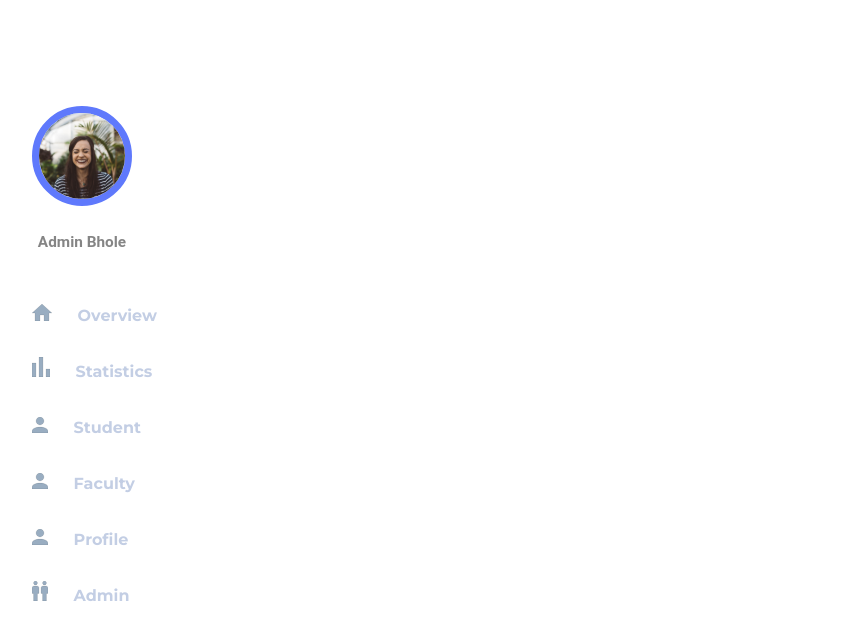
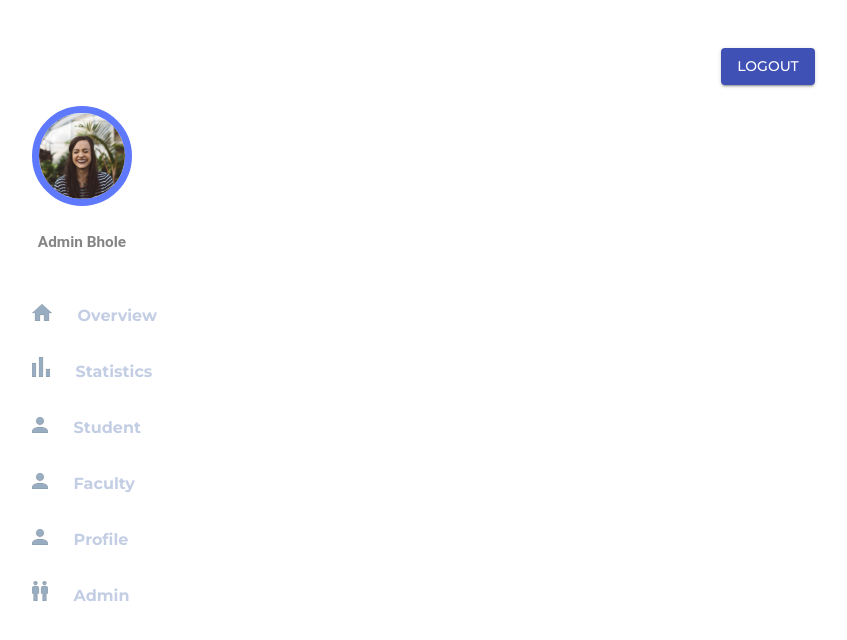
Before and after one commit to nischaynagar/CollegeScape, a React (Create React App) app: page /#/login in a window 1280 px wide. Shown: the top 640 px of the page, without its empty margins (32-879 px from the left). Built offline with nearby package versions, Linux system fonts and the light colour scheme; sample sign-in values are in the browser's storage.

Commit message:
set user null on logout

```diff
--- /dev/null
+++ b/src/Components/DashboardComponents/rightSideBar/rightSideBar.module.css
@@ -0,0 +1,16 @@
+.RightSideBarMain {
+  width: 100%;
+  display: flex;
+  justify-content: center;
+  align-items: flex-start;
+  padding-top: 6vh;
+}
+
+.ContainerBox {
+  display: flex;
+  flex-direction: row;
+}
+
+.main {
+  display: flex;
+}
--- a/src/Components/DashboardComponents/statistics/styles.module.css
+++ b/src/Components/DashboardComponents/statistics/styles.module.css
@@ -1,8 +1,3 @@
-.ContainerBox {
-  display: flex;
-  flex-direction: row;
-}
-
 .leftbar {
   width: 20vw;
   height: 90vh;
--- a/src/pages/Dashboard.js
+++ b/src/pages/Dashboard.js
@@ -1,15 +1,31 @@
 import React from "react";
-import { HashRouter as Router, Switch, Route } from "react-router-dom";
+import {
+  HashRouter as Router,
+  Switch,
+  Route,
+  useHistory,
+} from "react-router-dom";
 import Sidebar from "../Components/DashboardComponents/sidebar/index.js";
 import Dashboardoverview from "../Components/DashboardComponents/overview";
 import Dashboardstats from "../Components/DashboardComponents/statistics";
-import design from "../Components/DashboardComponents/statistics/styles.module.css";
+import design from "../Components/DashboardComponents/rightSideBar/rightSideBar.module.css";
 import Student from "./Student";
 import Faculty from "./Faculty.js";
+import { Button } from "@material-ui/core";
+import { useUser } from "../contexts/user";
 
 function Dashboard() {
+  const history = useHistory();
+  const [state, dispatch] = useUser();
+  const handleLogOut = () => {
+    dispatch({
+      type: "UNSET_USER",
+    });
+    localStorage.clear();
+  };
+
   return (
-    <div>
+    <div className={design.main}>
       <div className={design.ContainerBox}>
         <Sidebar />
         <Router>
@@ -29,6 +45,11 @@ function Dashboard() {
           </Switch>
         </Router>
       </div>
+      <div className={design.RightSideBarMain}>
+        <Button variant="contained" color="primary" onClick={handleLogOut}>
+          logout
+        </Button>
+      </div>
     </div>
   );
 }
```
